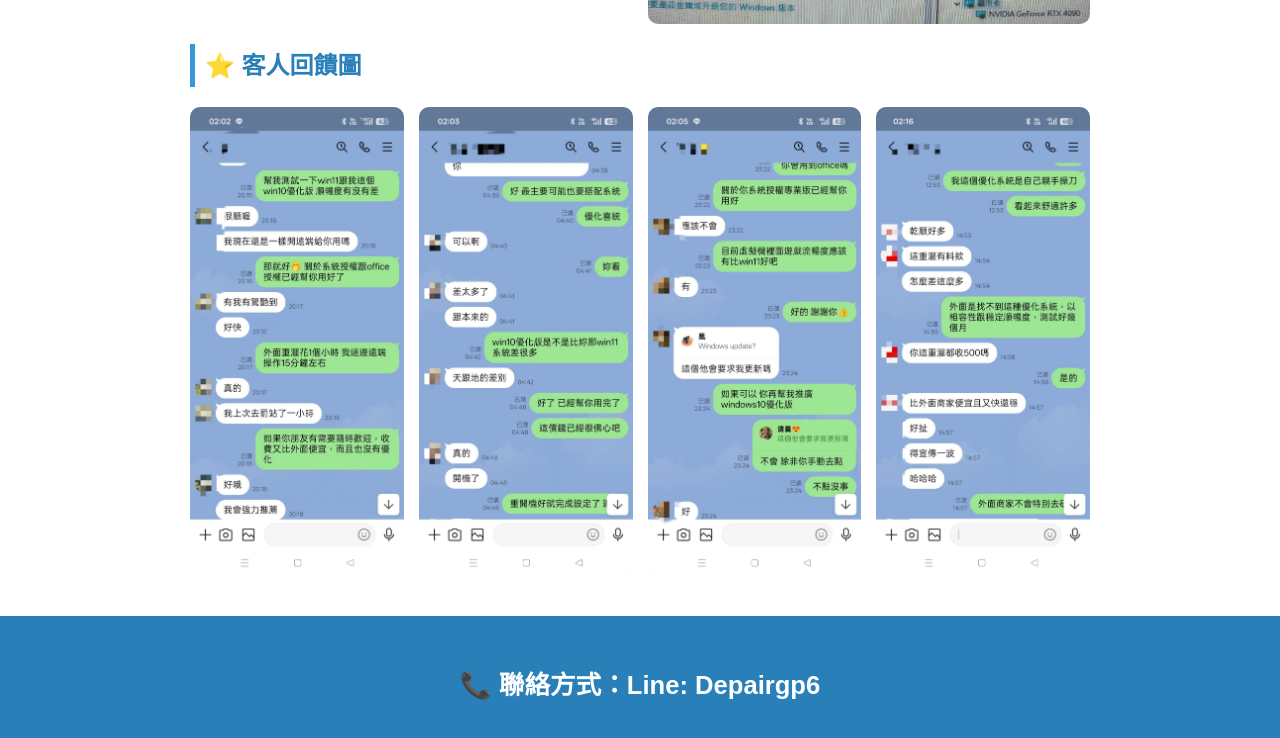
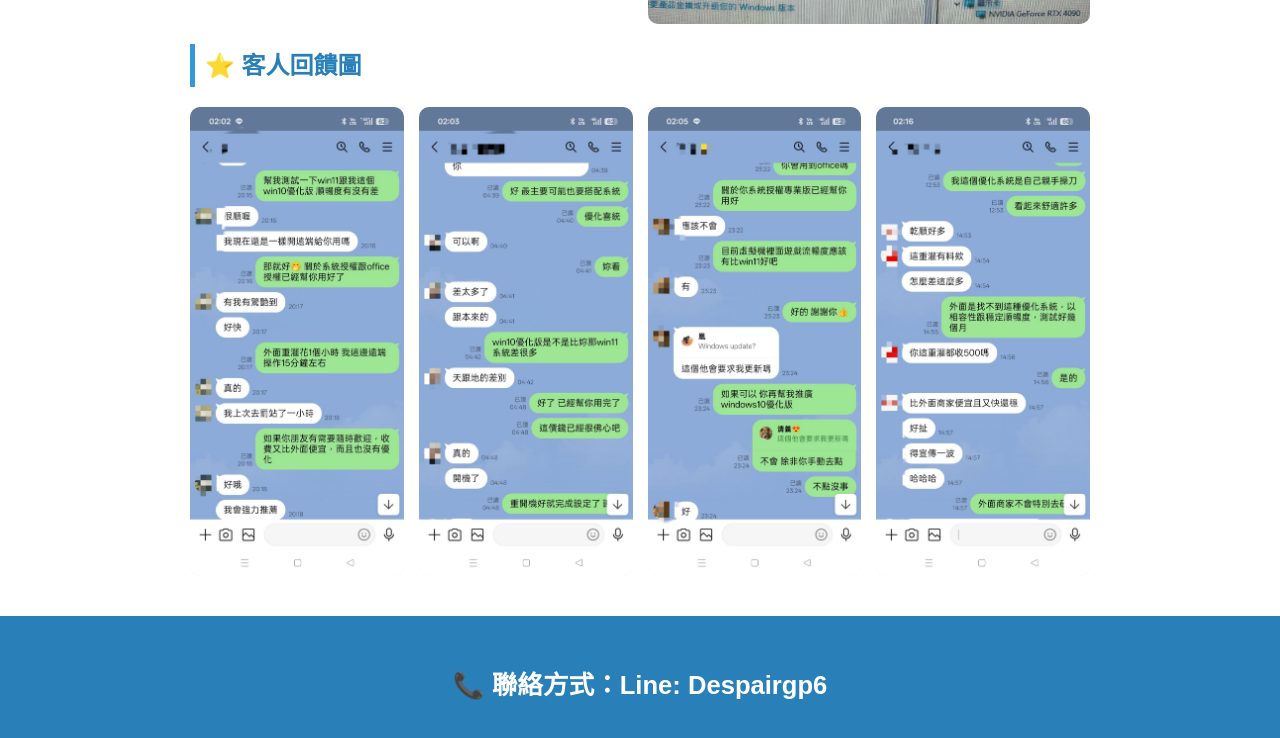
Before and after one commit to despairgp6/win10-optimize, a plain HTML site: page index.html in a window 1280 px wide. Shown: the part 1977-2715 px from the top of the page. Drawn offline with Linux system fonts and the light colour scheme.

Commit message:
Update index.html

```diff
--- a/index.html
+++ b/index.html
@@ -200,7 +200,7 @@
   </section>
 
   <footer>
-    <p>📞 聯絡方式：Line: Depairgp6</p>
+    <p>📞 聯絡方式：Line: Despairgp6</p>
   </footer>
 
   <script>
```
